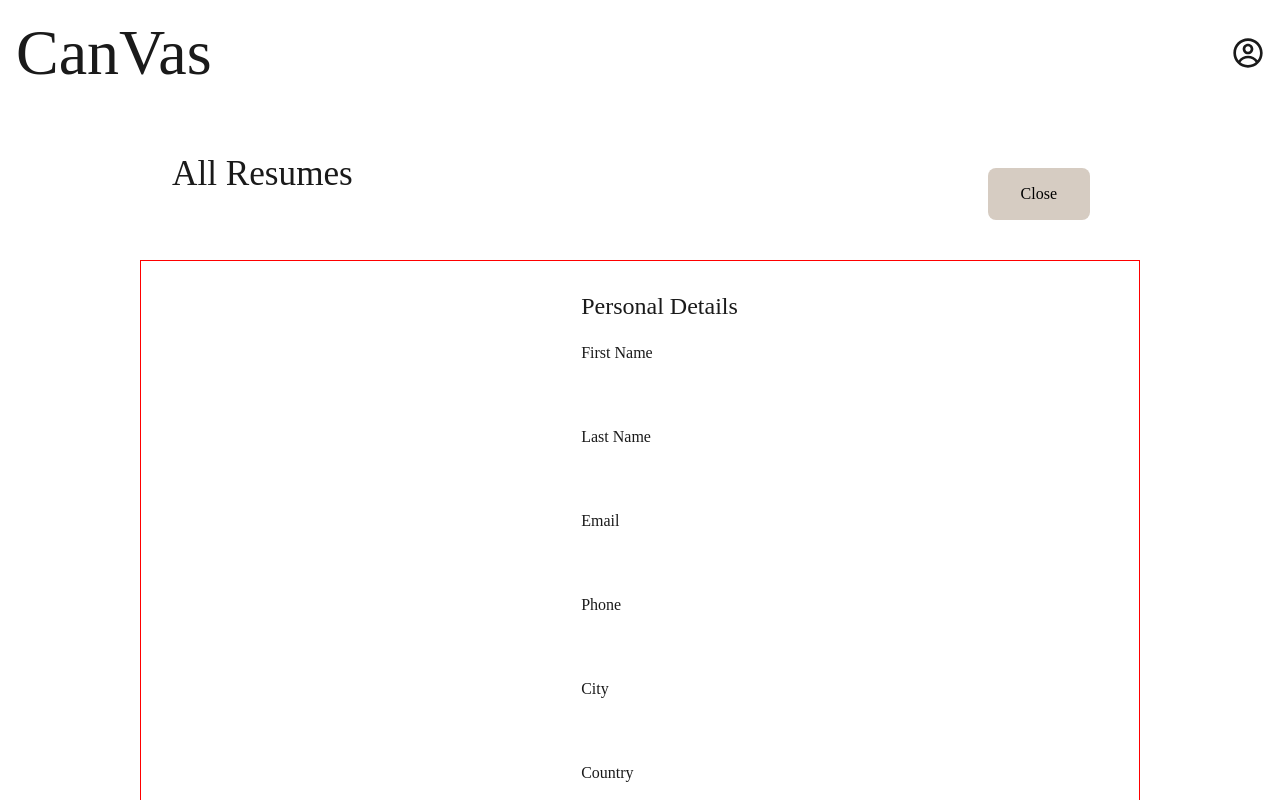
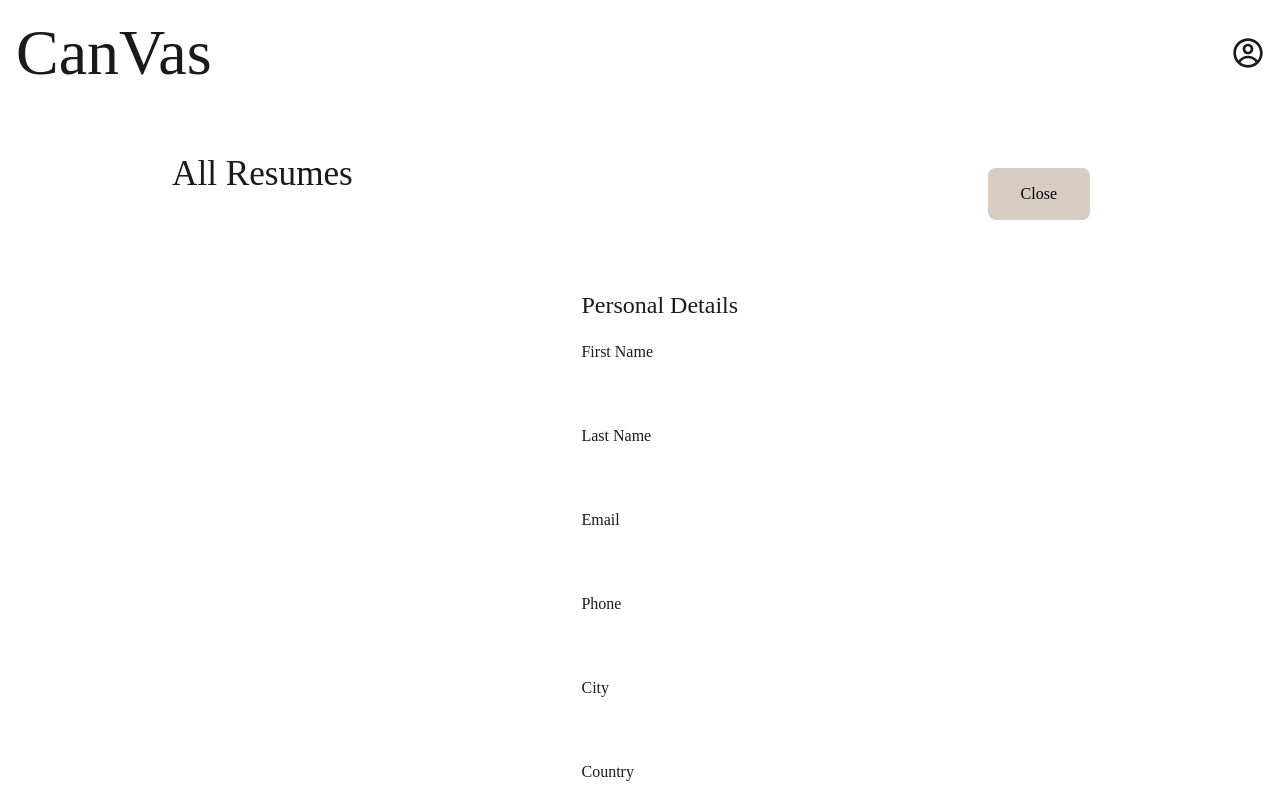
Before and after one commit to dylewskii/cv-builder, a React app in the folder cv-builder/: page / in a window 1280 px wide. Both pictures are taken after a click on the element 747 px from the left and 417 px from the top of the page. Shown: the top 800 px of the page. Built offline with nearby package versions, Linux system fonts and the light colour scheme; the HTML template or start-up script is replaced by a standard one.

Commit message:
remove comments & unused styles

```diff
--- a/cv-builder/src/styles/CreateCV.module.css
+++ b/cv-builder/src/styles/CreateCV.module.css
@@ -3,18 +3,7 @@
   flex-direction: column;
   padding: 2rem;
   gap: 3rem;
-
-  border: 1px solid red;
 }
-
-/* .previewPanel {
-  width: calc(70vh + 1rem);
-  min-width: 200px;
-  height: clamp(350px, 100%, 70vh);
-  height: calc(65vh + 1rem);
-  min-height: 350px;
-  border: 1px solid white;
-} */
 
 .previewPanel {
   width: 100%;
```
